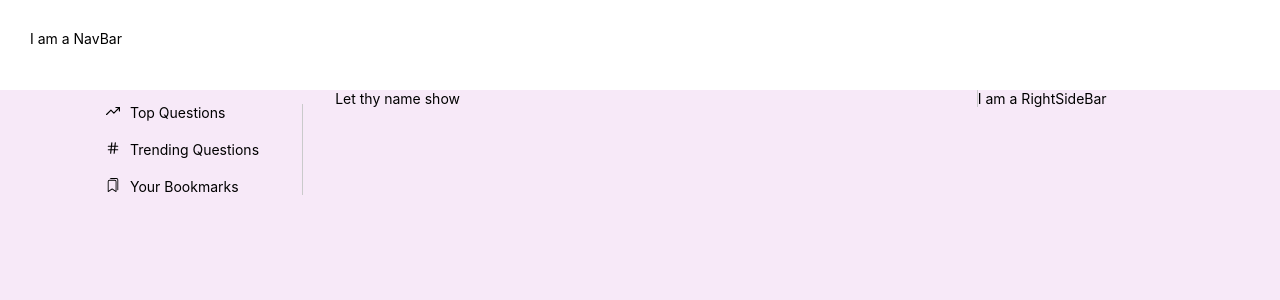
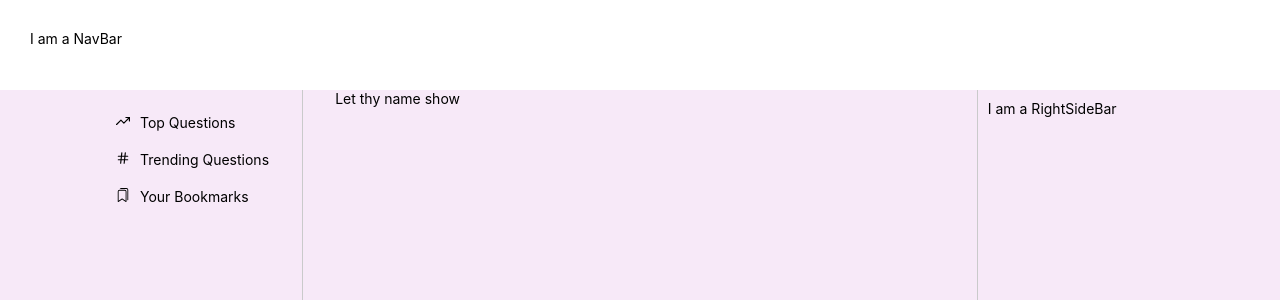
Before and after one commit to whoismuktar/lay-app, a React (Create React App) app: page / in a window 1280 px wide. Shown: the top 300 px of the page. Built offline with nearby package versions, Linux system fonts and the light colour scheme.

Commit message:
sidebars update

```diff
--- a/src/components/Layout/LeftSideBar/index.js
+++ b/src/components/Layout/LeftSideBar/index.js
@@ -2,7 +2,7 @@ import React from "react";
 import QuickLinks from "../../QuickLinks";
 
 const LeftSideBar = () => {
-  return (<div className="left-sidebar">
+  return (<div className="sidebar left-sidebar">
     <QuickLinks />
   </div>);
 };
--- a/src/components/Layout/RightSideBar/index.js
+++ b/src/components/Layout/RightSideBar/index.js
@@ -1,7 +1,7 @@
 import React from "react";
 
 const RightSideBar = () => {
-  return (<div className="right-sidebar">I am a RightSideBar</div>);
+  return (<div className="sidebar right-sidebar">I am a RightSideBar</div>);
 };
 
 export default RightSideBar;
```
